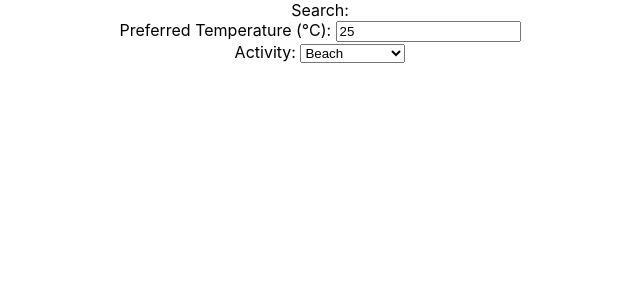
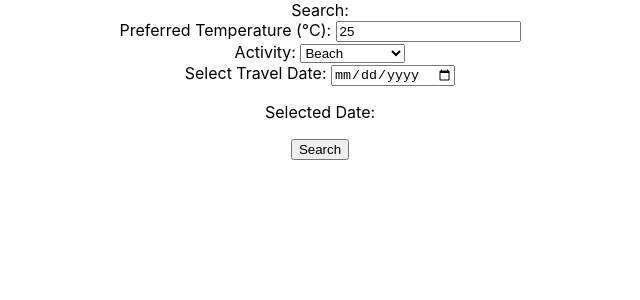
Before and after one commit to Aymankhallaf/travelSugestion, a React (Create React App) app: page / in a window 1280 px wide. Shown: the top 300 px of the page, without its empty margins (320-960 px from the left). Built offline with nearby package versions, Linux system fonts and the light colour scheme.

Commit message:
update Search

```diff
--- a/src/components/Search.js
+++ b/src/components/Search.js
@@ -1,15 +1,23 @@
 import React, { useState } from 'react';
 import { TemperatureSearch } from './Temperature';
 import { Activity } from './Activity';
+import TravelDate from './TravelDate';
 
 export function Search() {
 
+    const handleSearch = () => {
+
+        console.log("Search button clicked");
+    };
 
     return (
-        <div>
+        <form>
             <label>Search: </label>
             <TemperatureSearch />
             <Activity />
-        </div>
+            <TravelDate />
+            <button onClick={handleSearch}>Search</button>
+
+        </form>
     );
 }
```
